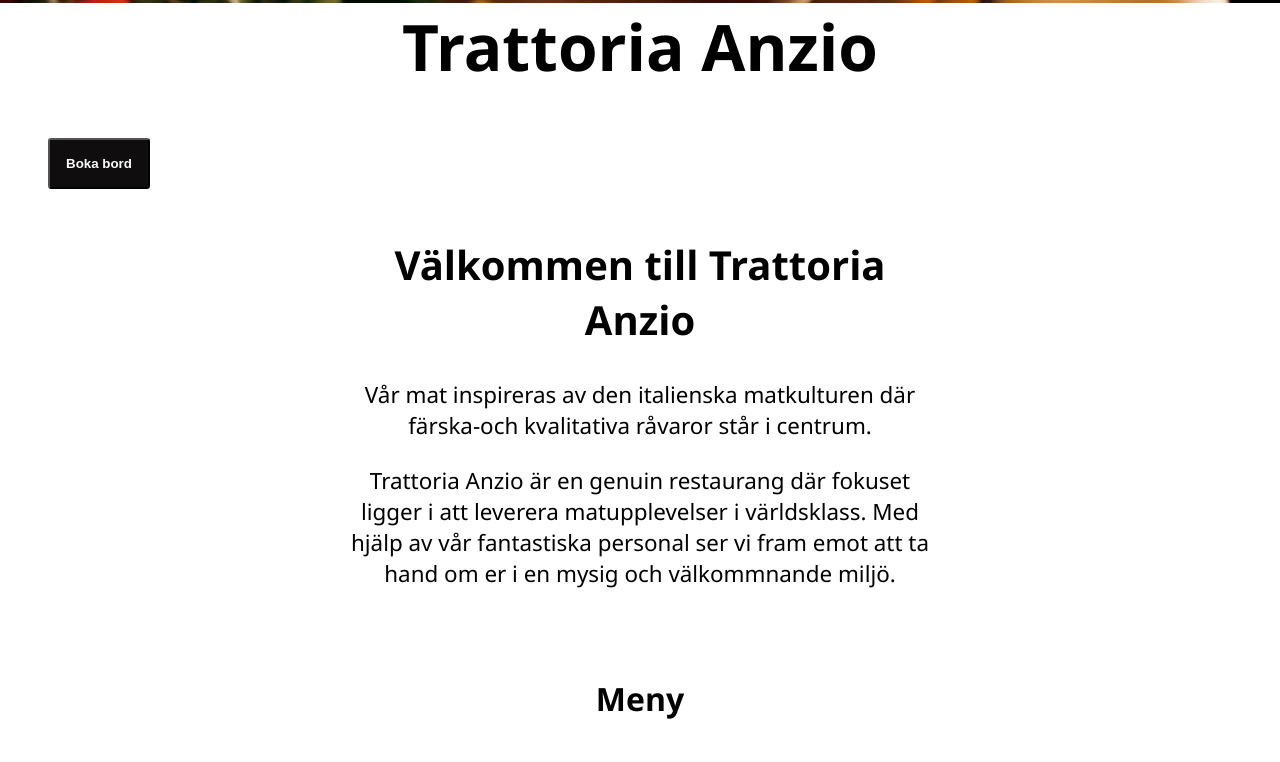
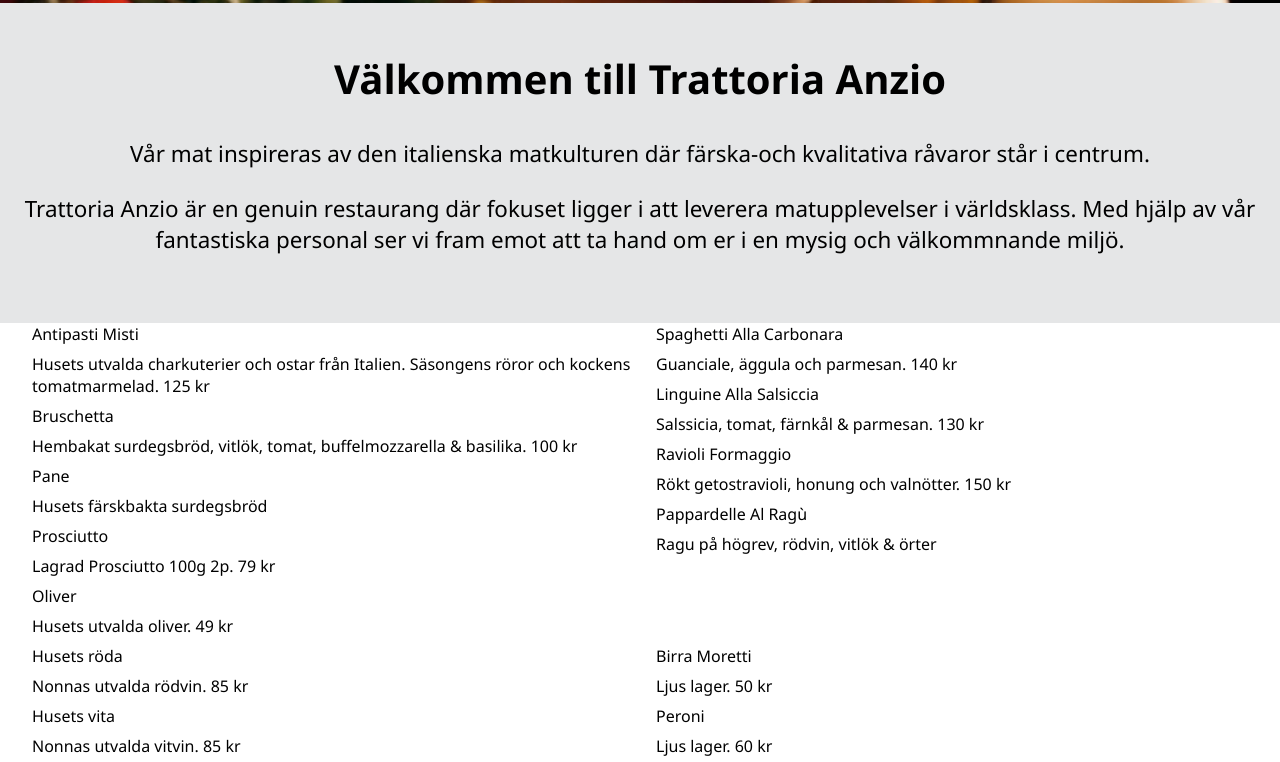
Before and after one commit to BickeB/Labb2-HTML, a plain HTML site: page index.html in a window 1280 px wide. Shown: the part 576-1338 px from the top of the page. Drawn offline with Linux system fonts and the light colour scheme.

Commit message:
Navbar, Välkommen och intro-content hyfsat bra save 6

```diff
--- a/index.html
+++ b/index.html
@@ -11,7 +11,7 @@
     <header>
         <nav>
             <ul>
-                <li class="nav-item">
+                <li class="nav-item"></li>
                     <a href="#hem">Hem</a>
                 </li>
                 <li class="nav-item">
@@ -32,7 +32,7 @@
 
     <main class="main-content">
         <!-- Introsektion för en snabb introduktion -->
-        <section id="intro-image-center">
+        <section id="intro-center">
             <img src="bilder/pasta-1024pxcropp.jpg"
             alt="bild_på_pasta"
             class="full-width-image"
@@ -41,6 +41,7 @@
                 <h1>Trattoria Anzio</h1>
                 <button type="button" class="bokabord-knapp">Boka bord</button>
             </div>
+
         </section>
 
         <section id="intro-secondary">
@@ -60,7 +61,7 @@
         <!-- Sektion med meny -->
         <section id="meny-mat">
 
-            <h2>Meny</h2>
+            <!-- <h2>Meny</h2> -->
             <dl id="antipasti-meny">
                 <!-- <h3>Antipasti</h3> -->
                 <dt>Antipasti Misti</dt>
--- a/style.css
+++ b/style.css
@@ -15,26 +15,28 @@ body {
     height: 100vh;
 }
 
-/* header {
+header {
     grid-area:header;
-    margin: 1.5rem;
-    padding: 1.2rem;
-} */
+}
 
 nav {
     position: fixed;
     width: 100%;
+    /* Detta säkerställer att nav hamnar ovanpå bl.a bilden som täckte den innan detta. */
+    z-index: 10;
+    box-shadow: 0 2px 5px rgba(0, 0, 0, 0.1)
 }
 
 nav ul {
+    /* positionering av innehåll i nav */
     display: flex;
     align-items:center;
     justify-content: center;
     list-style-type:none;
     overflow: hidden;
-    background-color:rgba(255, 255, 255, 1);
+    /* Testade att ha nav lite genomskinligt - därav detta format av background-color*/
+    background-color:white;
     width: 100%;
-
 }
 
 nav li {
@@ -48,9 +50,9 @@ nav a {
     text-decoration: none;
     color: black;
     font-weight:500;
-    margin: 3rem;
+    margin-left: 3rem;
+    margin-right: 3rem;
 }
-
 
 .main-content {
     grid-area: main-content;
@@ -59,51 +61,74 @@ nav a {
     grid-template-rows: 1fr;
     grid-template-areas:
     "intro-center"
-    "intro-secondary"
-    ;
+    "intro-secondary";
 }
 
+/* section för bilden och dess innehåll */
 #intro-image-center {
     display: grid;
     grid-area: intro-center;
     /* margin:auto;
     padding: 10rem; */
+    position: relative;
 }
 
+/* bilden */
 .full-width-image {
     height: auto;
     width: 100%;
     display: block;
 }
 
+.overlay-content {
+    position: absolute;
+    height:15rem;
+    padding: 5rem;
+    color: white;
+    top:50%;
+    left: 50%;
+    display: flex;
+    flex-direction: column;
+    align-items: center;
+    justify-content: center;
+    text-align: center;
+    transform:translate(-50%, -50%);
+    border-radius: 5px;
+}
+
 h1 {
-    font-size: 4rem;
-    text-align: center;
-
+    font-size: 3rem;
+    margin-bottom: 1rem;
+    background-color:rgba(0, 0, 0, 0.7);
+    padding: 2rem;
+    border-radius: 5px;
 }
 
 .bokabord-knapp {
-    margin: 3rem;
+    margin: auto;
     padding: 1rem;
+    margin-top: 3rem;
     border-radius: 0.2rem;
-    background-color: rgb(15, 13, 13);
+    background-color:rgba(0, 0, 0, 0.7);
+    color:white;
     text-decoration: none;
     list-style-type: none;
-    color:white;
     font-weight: 550;
 }
-
 
 #intro-secondary {
     grid-area: intro-secondary;
     text-align: center;
     margin: auto;
-    width: 600px;
+    width: auto;
+    height: 20rem;
+    background-color: rgb(229, 230, 231);
 }
 
 #intro-secondary h2{
     font-size:  2.5rem;
     margin-bottom: 2rem;
+    margin-top: 3rem;
 }
 
 #intro-p1, p{
@@ -118,11 +143,48 @@ h1 {
     text-align: center;
     margin: 4rem;
     font-size: 2rem;
+
 }
 
+#meny-mat {
+    display: grid;
+    grid-template-columns: 1fr 1fr;
+    grid-template-rows: auto;
+    grid-template-areas:
+    "antipasti pasta-meny"
+    "vino-meny birra-meny"
+    "dolci-meny dolci-meny";
+    text-align:start;
+    margin-left: 2rem;
+}
 
+#antipasti-meny {
+    grid-area: antipasti;
+}
 
+#pasta-meny {
+    grid-area: pasta-meny;
+}
 
+#vino-meny {
+    grid-area: vino-meny;
+}
+
+#birra-meny {
+    grid-area: birra-meny;
+}
+
+#dolci-meny {
+    grid-area: dolci-meny;
+}
+
+dt {
+    margin-bottom: 0.5rem;
+}
+
+dd {
+    margin-bottom: 0.5rem;
+}
 
 .footer {
     grid-area: footer;
```
